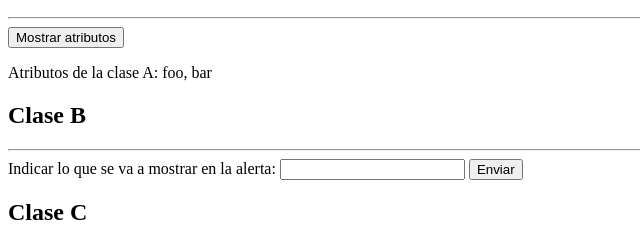
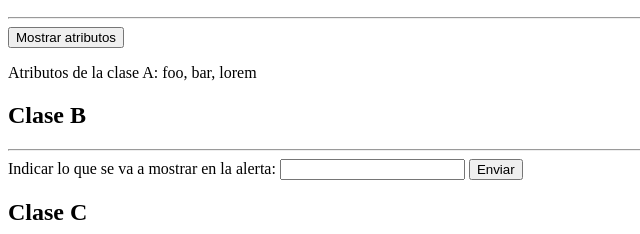
Before and after one commit to pepcerda/actividad-01, a plain HTML site: page src/index.html in a window 1280 px wide. Both pictures are taken after a click on the button "Mostrar atributos". Shown: the part 200-434 px from the top of the page, 0-640 px from the left. Drawn offline with Linux system fonts and the light colour scheme.

Commit message:
Se modifica clase A para añadir atributo lorem

```diff
--- a/src/index.html
+++ b/src/index.html
@@ -15,7 +15,7 @@
     <h2>Clase A</h2>
     <hr>
     <button onclick="mostrarAtributos()">Mostrar atributos</button>
-    <p>Atributos de la clase A: <span id="atributo1"></span>, <span id="atributo2"></span> </p>
+    <p>Atributos de la clase A: <span id="atributo1"></span>, <span id="atributo2"></span>, <span id="atributo3"></span> </p>
 
     <h2>Clase B</h2>
     <hr>
--- a/src/index.js
+++ b/src/index.js
@@ -1,8 +1,9 @@
 
 class A {
-    constructor(foo, bar) {
+    constructor(foo, bar, lorem) {
         this.foo = foo;
         this.bar = bar;
+        this.lorem = lorem;
     }
 
     getFoo() {
@@ -13,19 +14,25 @@ class A {
         return this.bar;
     }
 
+    getLorem() {
+        return this.lorem;
+    }
+
     displayInfo() {
-        console.log(`Esta clase tiene dos atributos que son: ${this.foo} y ${this.bar}`);
+        console.log(`Esta clase tiene dos atributos que son: ${this.foo}, ${this.bar} y ${this.lorem}`);
     }
 }
 
-const instanciaA = new A("foo", "bar");
+const instanciaA = new A("foo", "bar", "lorem");
 instanciaA.displayInfo();
 
 const mostrarAtributos = () => {
     let atr1 = document.getElementById("atributo1");
     let atr2 = document.getElementById("atributo2");
+    let atr3 = document.getElementById("atributo3");
     atr1.innerHTML=instanciaA.getFoo();
     atr2.innerHTML=instanciaA.getBar();
+    atr3.innerHTML=instanciaA.getLorem();
 }
 
 class B {
```
